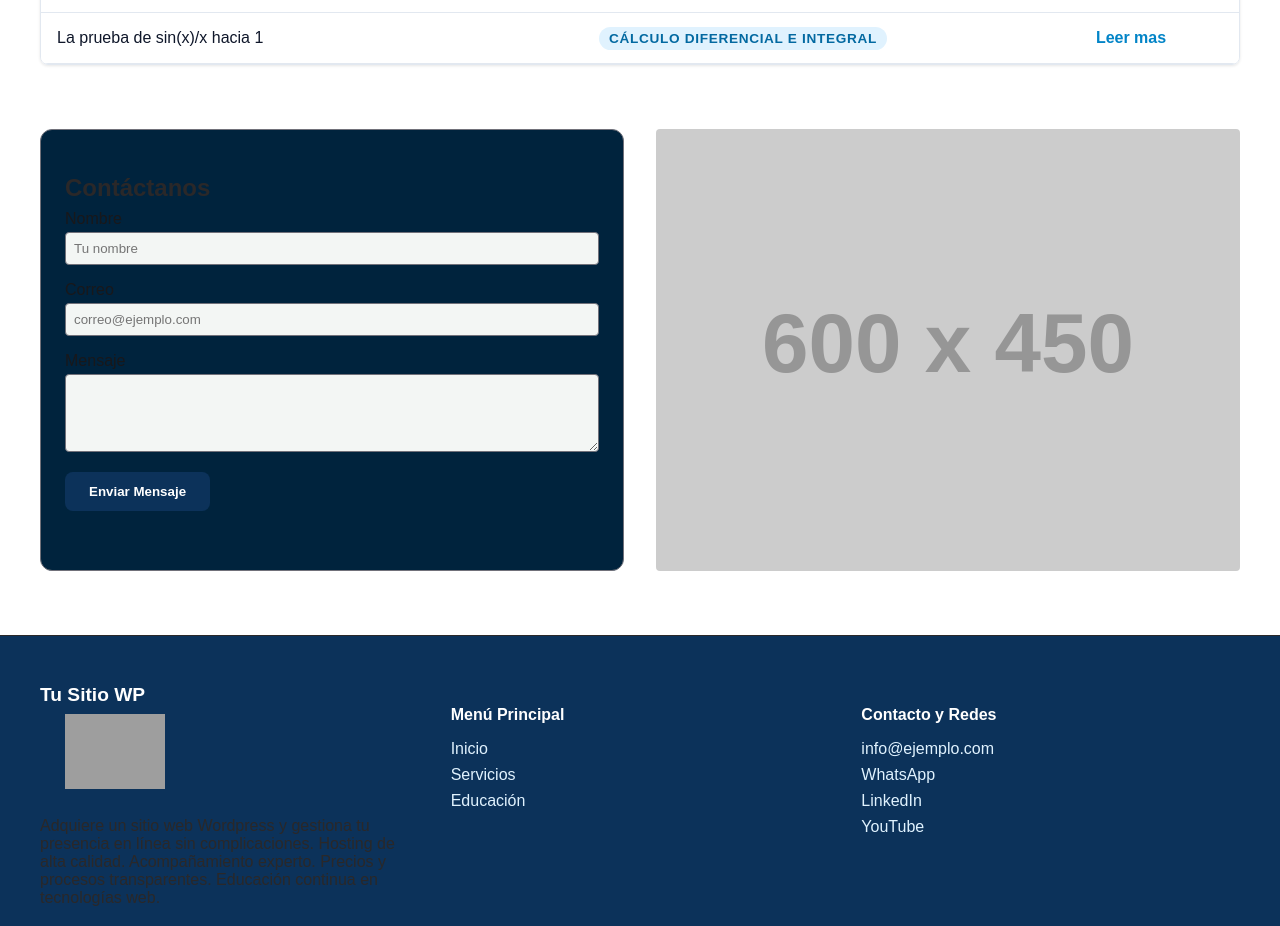
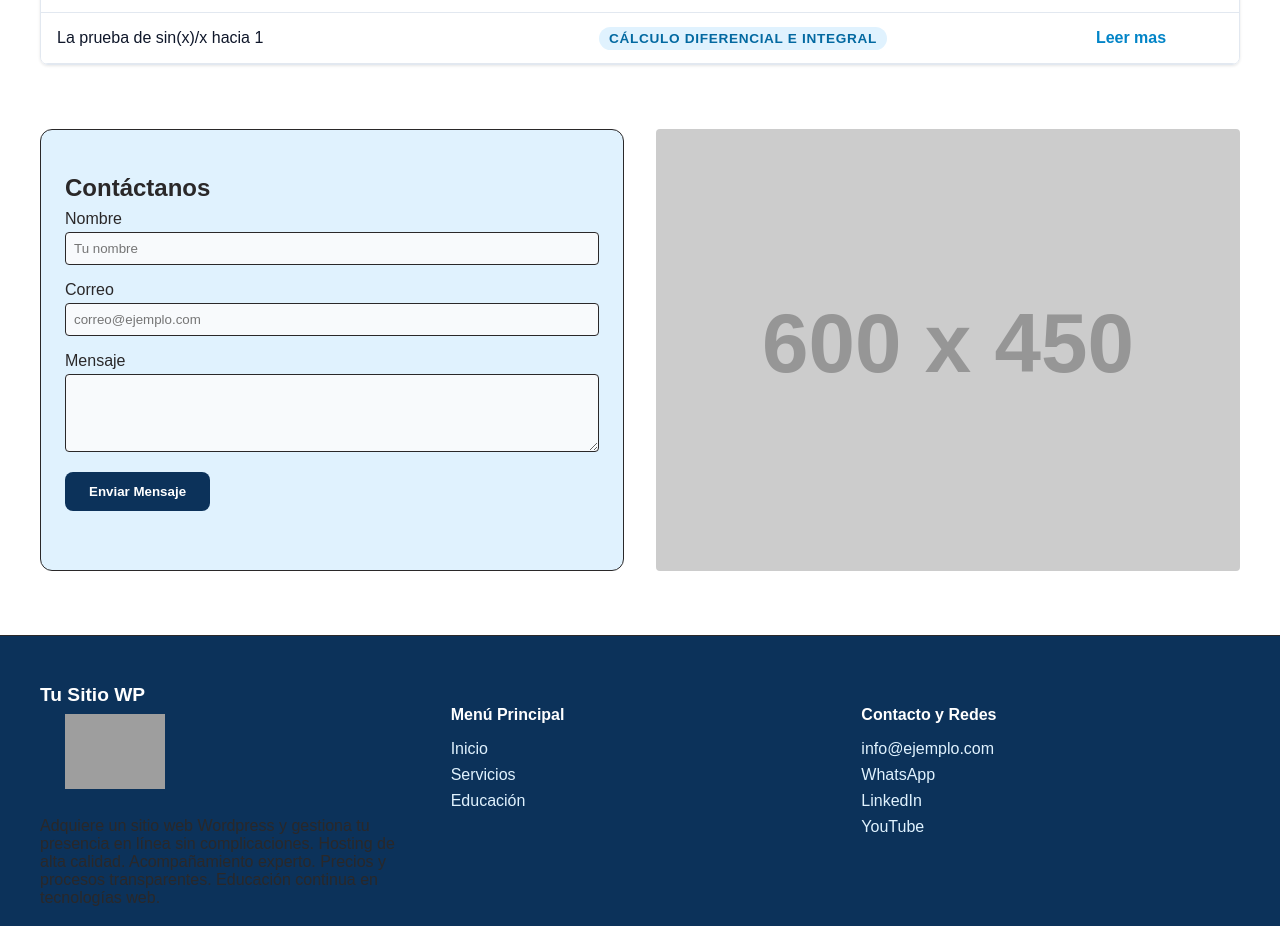
Before and after one commit to maujcardenas/mautematicas, a SvelteKit app: page / in a window 1280 px wide. Shown: the part 3800-4726 px from the top of the page. Built offline with nearby package versions, Linux system fonts and the light colour scheme; grey boxes are pictures that could not be loaded; a web font is replaced by a local one.

Commit message:
scanning for errors

```diff
--- a/src/lib/components/ContactForm.svelte
+++ b/src/lib/components/ContactForm.svelte
@@ -51,8 +51,8 @@
     }
 
     .card {
-        background-color: #00233d;
-        border: 1px solid #71717a;
+        background-color: #e0f2fe;
+        border: 1px solid #2a2829;
         border-radius: 12px;
         overflow: hidden;
     }
@@ -66,7 +66,7 @@
     }
 
     .form-label {
-        color: #18181b;
+        color: #2a2829;
         display: block;
         margin-bottom: 0.25rem;
     }
@@ -74,10 +74,10 @@
     .input-field {
         width: 100%;
         padding: 0.5rem;
-        border: 1px solid #71717a;
+        border: 1px solid #2a2829;
         border-radius: 4px;
-        background-color: #f3f6f4;
-        color: #18181b;
+        background-color: #f8fafc;
+        color: #2a2829;
         box-sizing: border-box;
     }
 
--- a/src/routes/+page.svelte
+++ b/src/routes/+page.svelte
@@ -91,7 +91,6 @@
     <Reviews />
     <Specialties />
     <BlogTable {articles} />
-
     <ContactForm />
 </div>
 
```
